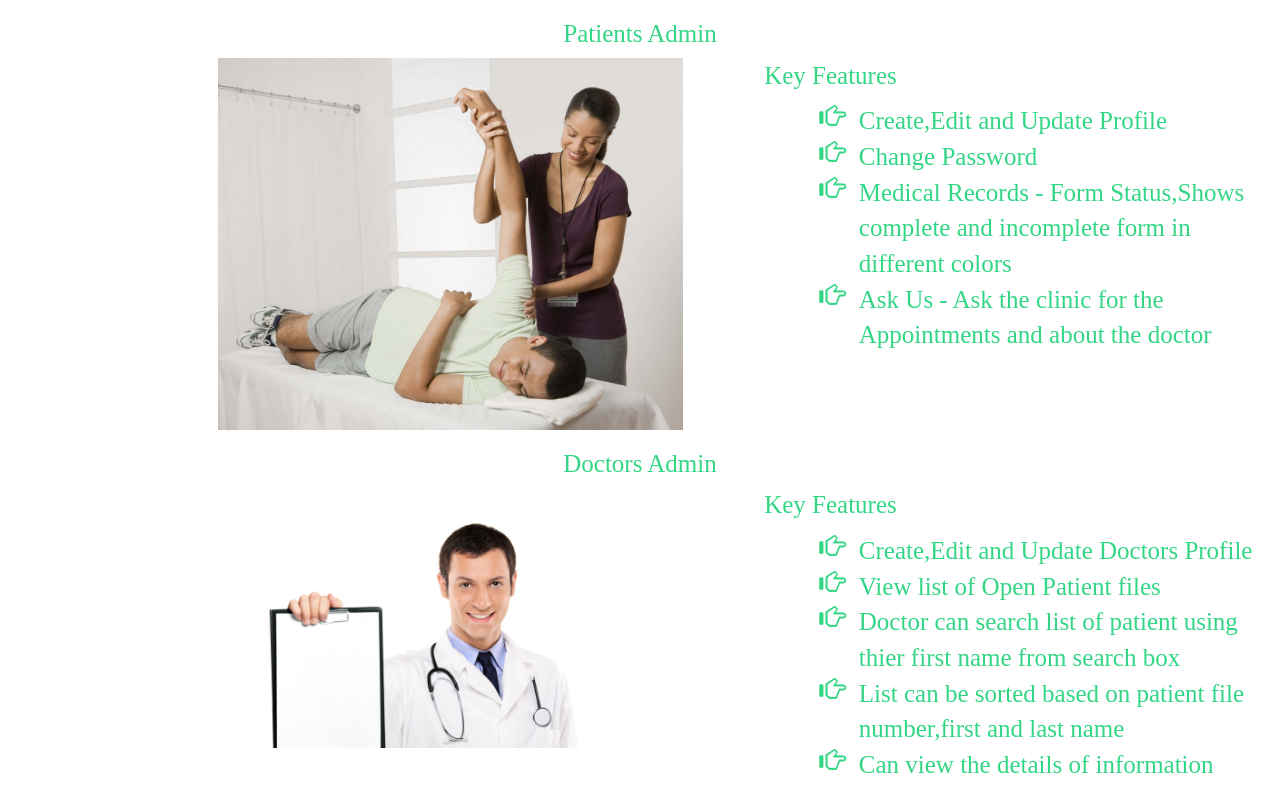
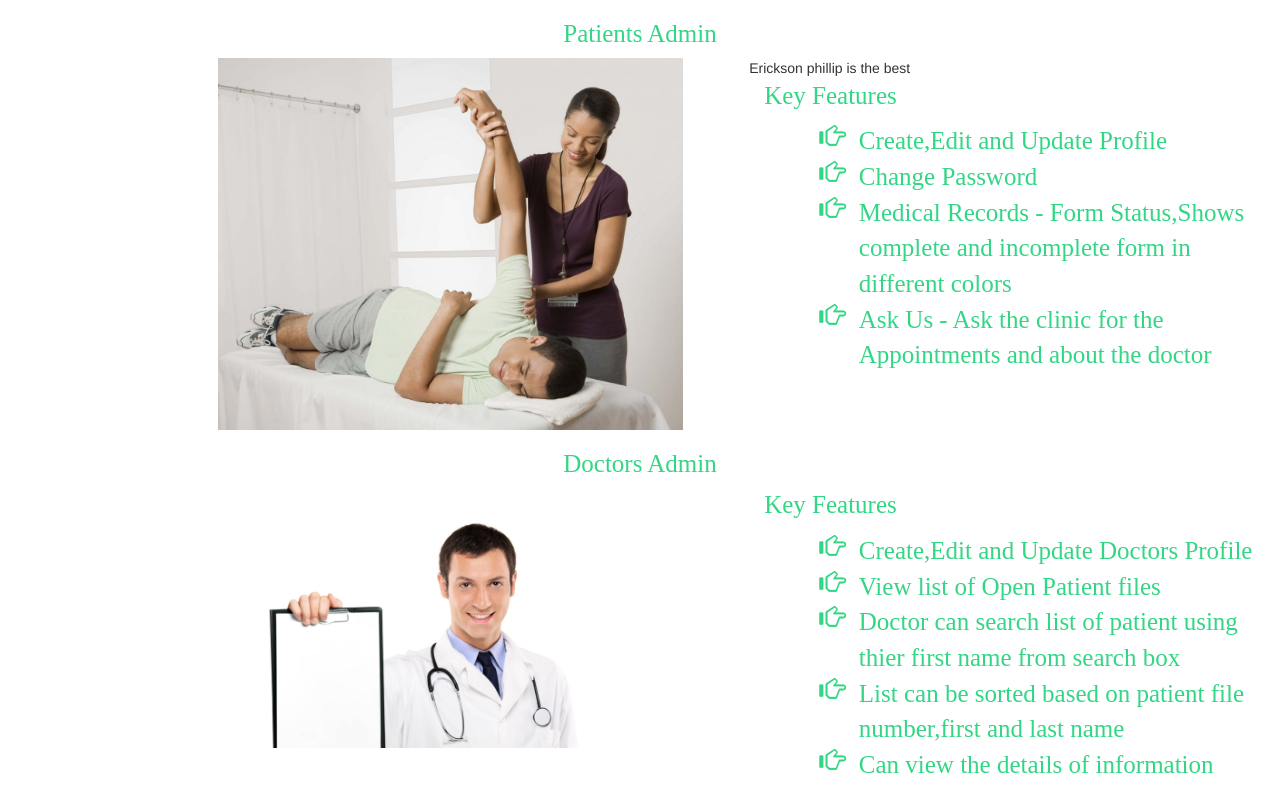
Before and after one commit to saifali8296/angularproject, a plain HTML site: page Virtual Health/index.html in a window 1280 px wide. Drawn offline with nearby package versions, Linux system fonts and the light colour scheme.

Commit message:
Second Commit

```diff
--- a/Virtual Health/index.html
+++ b/Virtual Health/index.html
@@ -27,6 +27,8 @@
                  <img src ="patients.jpg" class = "img">
              </div>
          </div>
+
+         <div class="hello">Erickson phillip is the best</div>
 
          <div class ="col-md-5">
 
```
